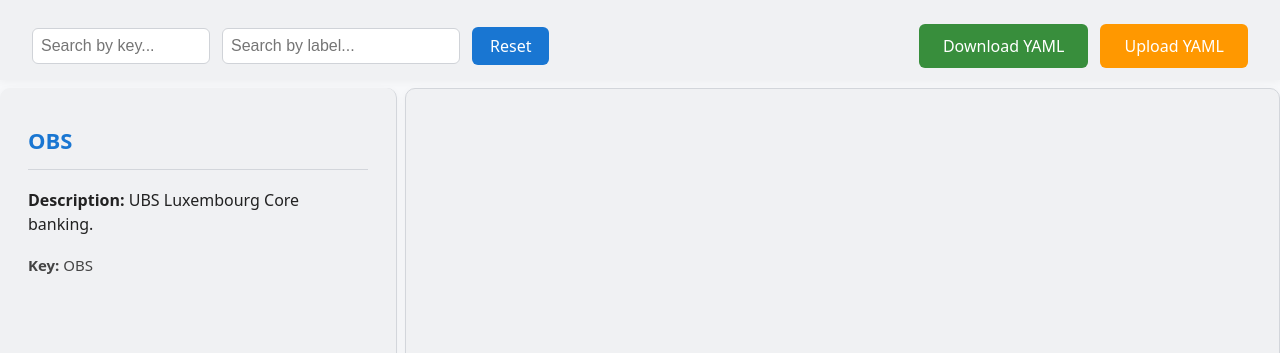
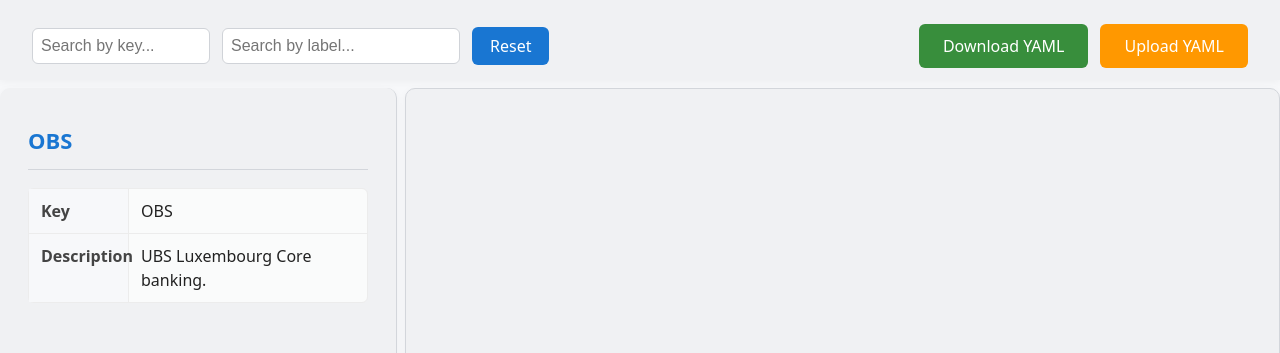
Before and after one commit to ionbeat/lab, a React (Vite) app: page / in a window 1280 px wide. Shown: the top 353 px of the page. Built offline with nearby package versions, Linux system fonts and the light colour scheme.

Commit message:
ALPHA 1.1 - UI optimized

```diff
--- a/src/StarGraph.tsx
+++ b/src/StarGraph.tsx
@@ -20,7 +20,7 @@
       "text-halign": "center",
       "color": "#222",
       "text-background-color": "#fff",
-      "text-background-opacity": 1,
+      "text-background-opacity": 0.7,
       "text-background-padding": 4,
       "border-width": 2,
       "border-color": "#fff",
@@ -317,8 +317,12 @@
             <>
               <div style={{ fontWeight: 700, fontSize: 22, color: "#1976d2", marginBottom: 12 }}>{info.label}</div>
               <div style={{ borderBottom: "1.5px solid #d3d6db", marginBottom: 18 }}></div>
-              <div style={{ color: "#222", fontSize: 16, marginBottom: 18 }}><strong>Description:</strong> {info.description}</div>
-              <div style={{ color: "#444", fontSize: 15 }}><strong>Key:</strong> {info.key}</div>
+              <div style={{ display: "grid", gridTemplateColumns: "100px 1fr", rowGap: 0, border: "1px solid #ececec", borderRadius: 6, background: "rgba(255,255,255,0.7)", marginBottom: 18 }}>
+                <div style={{ borderBottom: "1px solid #ececec", borderRight: "1px solid #ececec", padding: "10px 12px", color: "#444", fontWeight: 600, background: "#f7f8fa" }}>Key</div>
+                <div style={{ borderBottom: "1px solid #ececec", padding: "10px 12px", color: "#222" }}>{info.key}</div>
+                <div style={{ borderRight: "1px solid #ececec", padding: "10px 12px", color: "#444", fontWeight: 600, background: "#f7f8fa" }}>Description</div>
+                <div style={{ padding: "10px 12px", color: "#222" }}>{info.description}</div>
+              </div>
             </>
           ) : (
             <div style={{ color: "#888", fontSize: 16 }}>Select a node to see details</div>
```
